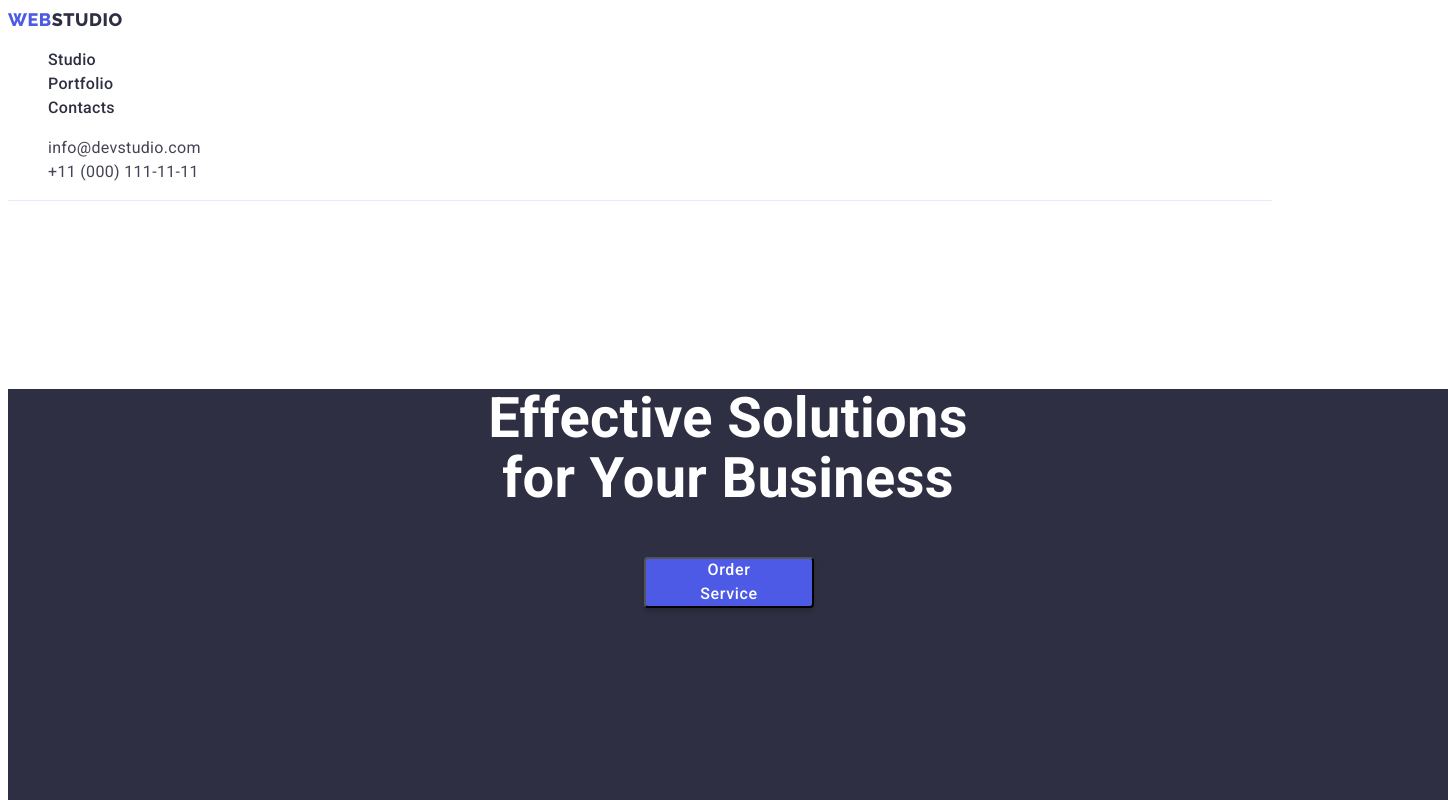
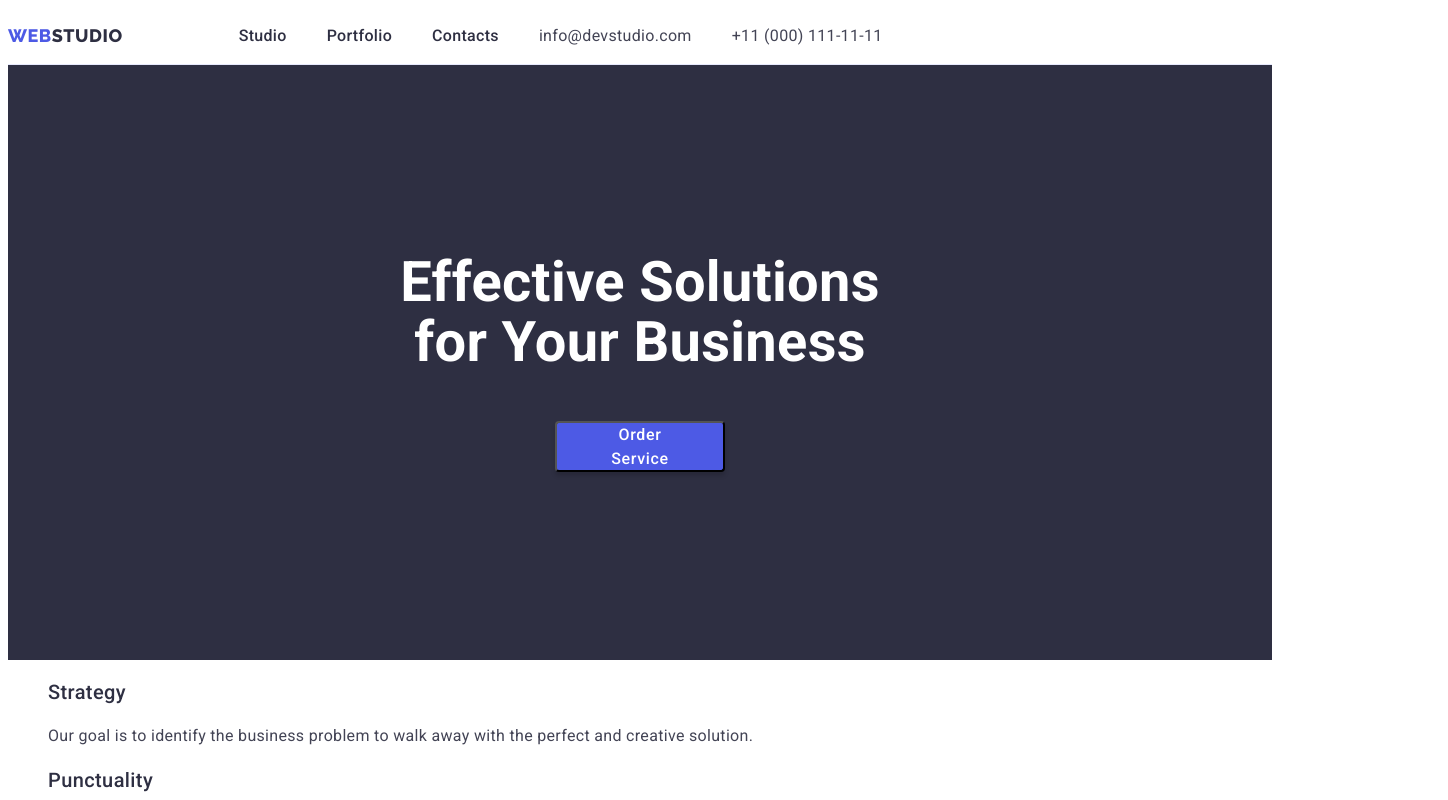
Before and after one commit to DaveS2000/goit-markup-hw-03, a plain HTML site: page index.html in a window 1280 px wide. Shown: the top 800 px of the page, 1448 px wide, since content can reach past the window. Drawn offline with Linux system fonts and the light colour scheme.

Commit message:
updated 02.15

```diff
--- a/css/style.css
+++ b/css/style.css
@@ -30,9 +30,18 @@ body {
   background: #ffffff;
   /* CORNFLOWER */
   border-bottom: 1px solid #e7e9fc;
+  padding-left: auto;
+  padding-right: auto;
+}
+
+.header-container {
+  display: flex;
+  align-items: center;
 }
 
 .header-navigation {
+  display: flex;
+  align-items: center;
 }
 
 .header-logo {
@@ -47,6 +56,7 @@ body {
   letter-spacing: 0.03em;
   text-transform: uppercase;
 
+  margin-right: 76px;
   /* NAVY BLUE */
   color: #2e2f42;
 }
@@ -57,9 +67,8 @@ body {
 }
 
 .header-list {
-}
-
-.header-item {
+  display: flex;
+  gap: 40px;
 }
 
 .header-link {
@@ -76,7 +85,11 @@ body {
   color: #2e2f42;
 }
 .header-adress {
+  display: flex;
+  flex-direction: row;
+  gap: 40px;
 }
+
 .header-post {
   font-family: var(--font-family);
   font-style: normal;
@@ -103,7 +116,6 @@ body {
   font-style: normal;
   line-height: 1.5;
   letter-spacing: 0.02em;
-
   /* SLATE */
   color: var(--text-color);
 }
@@ -118,11 +130,15 @@ body {
 }
 
 .hero {
-  width: 1440px;
-  height: 600px;
-  left: 0px;
-  top: 188px;
+  display: flex;
+  text-align: center;
+  align-content: center;
+  flex-direction: column;
+  justify-content: center;
+
   background-color: #2e2f42;
+  padding-top: 188px;
+  padding-bottom: 188px;
 }
 
 .hero-header {
@@ -133,9 +149,12 @@ body {
   font-size: 56px;
   line-height: 1.07;
   text-align: center;
+  width: 494px;
+  height: 120px;
+  left: 473px;
+  top: 260px;
 
-  margin: 188px 473px 0px 473px;
-
+  margin: 0px auto;
   color: #ffffff;
 }
 
@@ -149,6 +168,7 @@ body {
   align-items: center;
   letter-spacing: 0.04em;
 
+  margin: 48px auto 0;
   padding: 16px 32px;
   gap: 10px;
 
@@ -156,7 +176,6 @@ body {
   height: 51px;
   left: 20px;
   top: 20px;
-  margin: 48px 635px 188px 636px;
 
   color: #ffffff;
   /* IRIS */
@@ -322,6 +341,12 @@ body {
 
 /*Porfolio*/
 
+.portf-sec-list {
+  display: flex;
+  flex-direction: row;
+  justify-content: center;
+}
+
 .portf-sec-one-button {
   /* Button Text */
   font-family: var(--font-family);
@@ -351,13 +376,32 @@ body {
   cursor: pointer;
 }
 
+.portf-sec-item:not(:last-child) {
+  margin-right: 24px;
+}
+
+.portf-sec-two-list {
+  display: flex;
+  flex-wrap: wrap;
+  align-items: stretch;
+  gap: 48px;
+  column-gap: 24px;
+  margin: 72px 156px 120px 156px;
+  padding: 0;
+}
+
+
 .portf-sec-two-item {
   display: flex;
   flex-flow: row wrap;
-  padding: 72px 156px 120px 156px;
+  width: 360px;
+  height: 420px;
+  left: 156px;
+  top: 1224px;
   background: #ffffff;
   /* CORNFLOWER */
   border: 1px solid #e7e9fc;
+
 }
 
 .portf-sec-two-headers {
--- a/index.html
+++ b/index.html
@@ -14,7 +14,7 @@
     <title>homework</title>
   </head>
   <body>
-    <header class="header">
+    <header class="header header-container">
       <nav class="header-navigation">
         <a href="./index.html" class="header-logo link"
           ><span class="accent">Web</span>Studio</a
```
Also changed, not shown: portfolio.html (+7 -3 lines).
